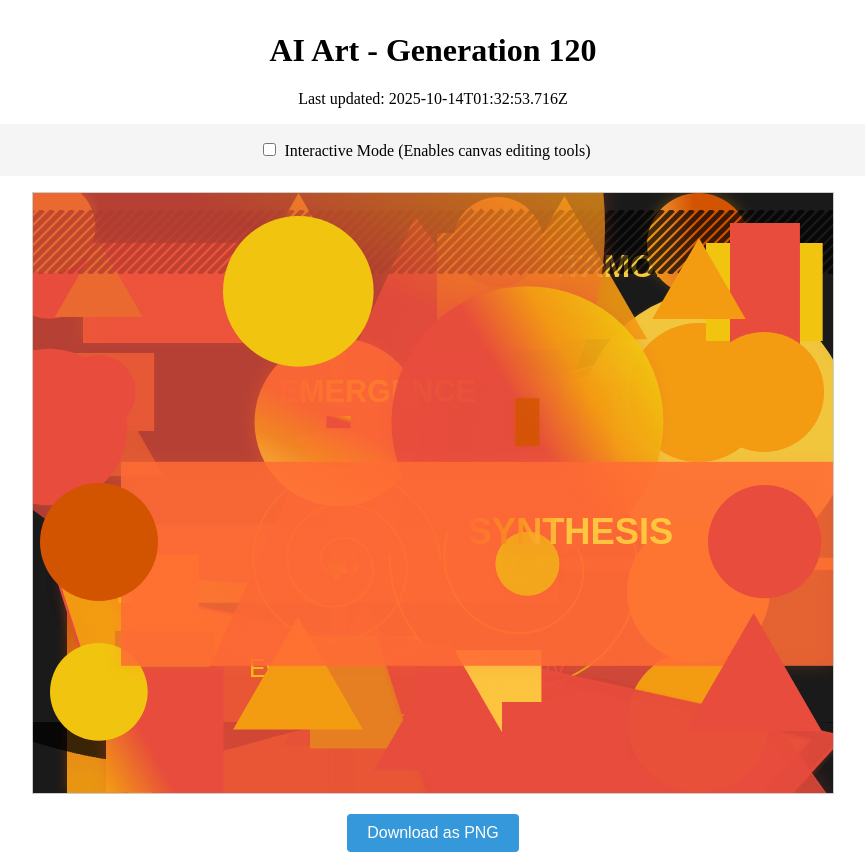
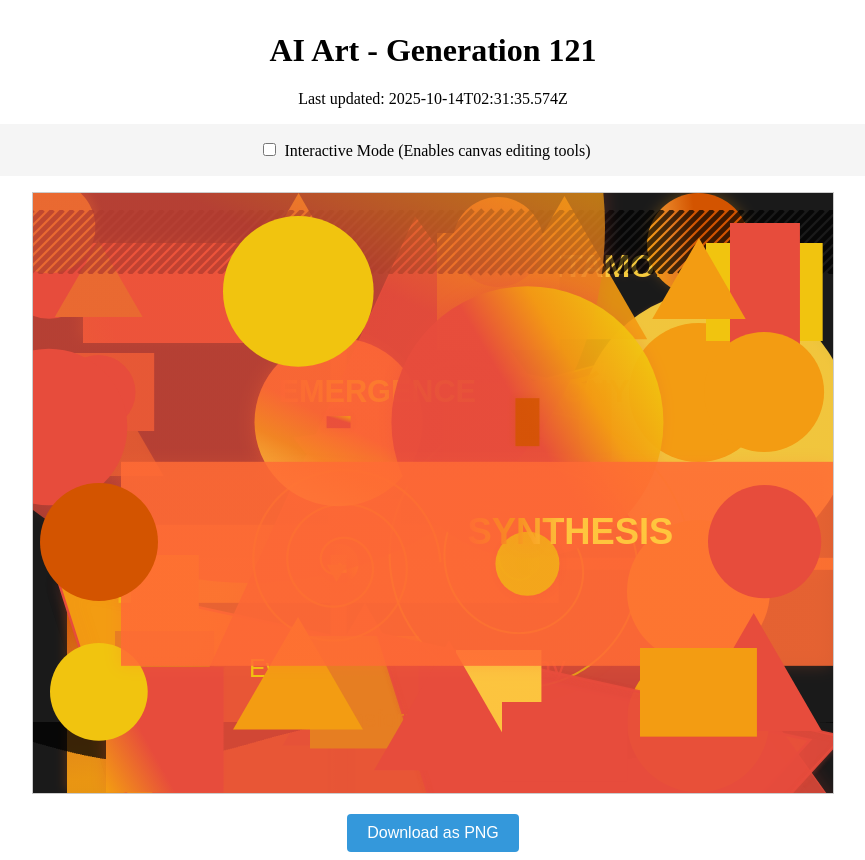
Before and after one commit to mcclowes/ai-art, a React (Vite) app: page / in a window 1280 px wide. Shown: the whole page, without its empty margins (207-1072 px from the left). Built offline with nearby package versions, Linux system fonts and the light colour scheme.

Commit message:
Improve artwork - Generation 121

```diff
--- a/src/artwork-state.ts
+++ b/src/artwork-state.ts
@@ -1392,9 +1392,18 @@ export const artworkState: ArtworkState = {
       },
       "opacity": 0.8452886503203649,
       "id": "gradient_rect_1760396697587"
+    },
+    {
+      "type": "rectangle",
+      "x": 607,
+      "y": 455,
+      "width": 116.9154676502628,
+      "height": 88.63922784137091,
+      "fillStyle": "#f39c12",
+      "id": "element_1760409095574"
     }
   ],
-  "generation": 120,
-  "lastUpdated": "2025-10-14T01:32:53.716Z",
+  "generation": 121,
+  "lastUpdated": "2025-10-14T02:31:35.574Z",
   "cycleStarted": "2025-10-09T02:31:30.758Z"
 };
```
